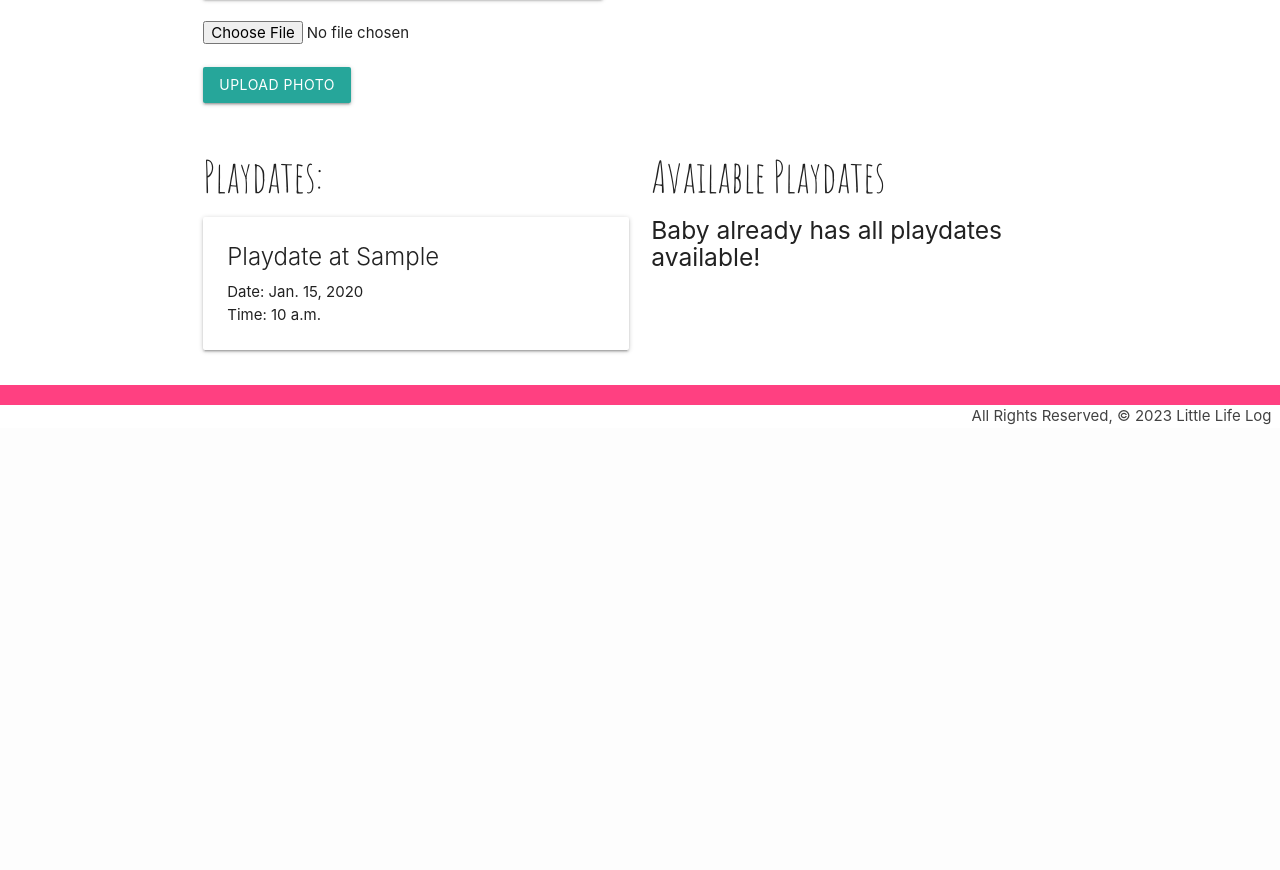
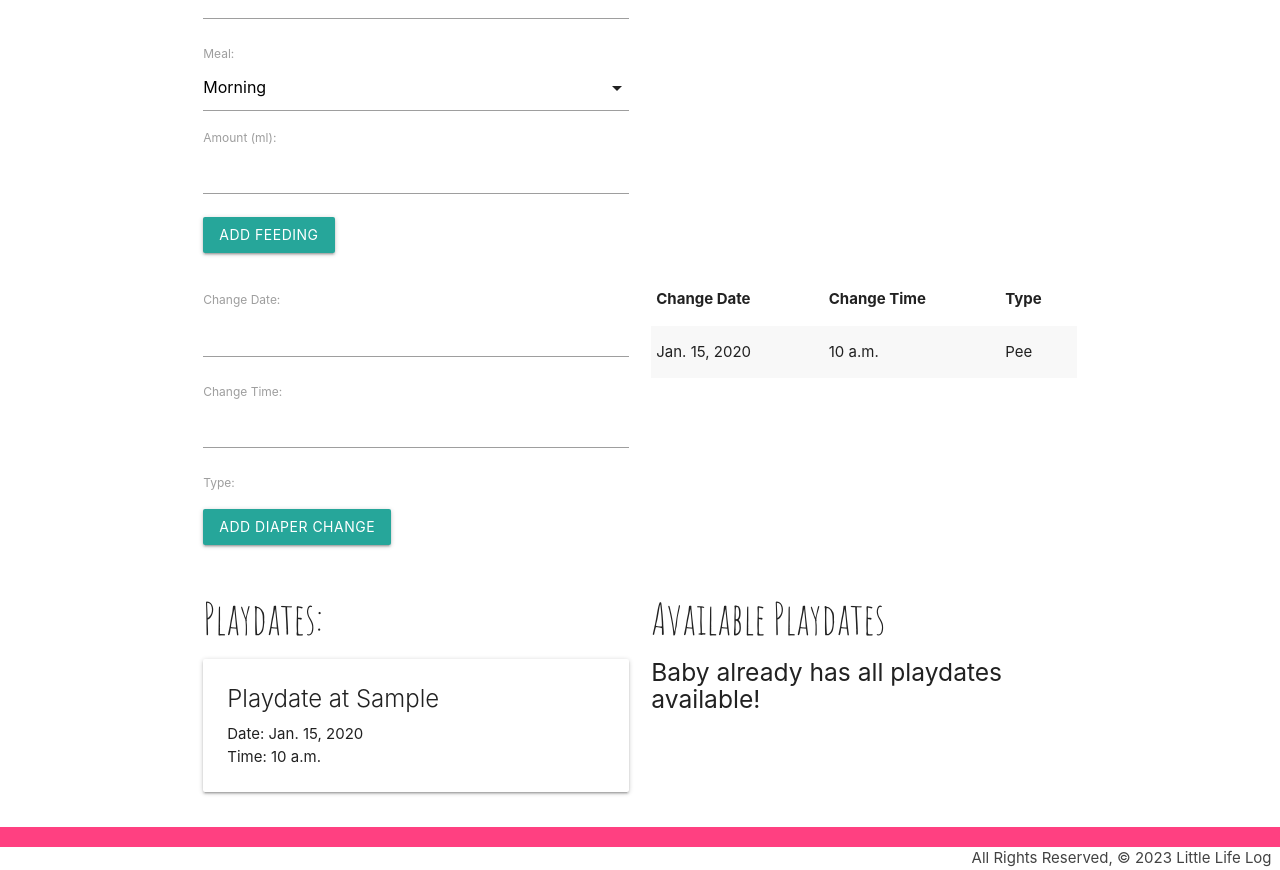
Before and after one commit to bz-888/little-life-log, a Django app: page /babies/1/ in a window 1280 px wide. Shown: the part 651-1521 px from the top of the page. Before the commit the page ends 1076 px from the top, so only its background shows below. Run offline with Django 5.2, Linux system fonts and the light colour scheme; tables that the repository leaves empty hold one stand-in row (values such as "Sample post").

Commit message:
error existing, Henry requested pull request so he can fix

```diff
--- a/main_app/admin.py
+++ b/main_app/admin.py
@@ -1,9 +1,11 @@
 from django.contrib import admin
 
-from .models import Baby, Playdate, Feeding, Photo
+from .models import Baby, Playdate, Feeding, Photo, Diaper, Sleep
 
 # Register your models here.
 admin.site.register(Baby)
 admin.site.register(Playdate)
 admin.site.register(Feeding)
 admin.site.register(Photo)
+admin.site.register(Diaper)
+admin.site.register(Sleep)
--- a/main_app/forms.py
+++ b/main_app/forms.py
@@ -1,7 +1,12 @@
 from django.forms import ModelForm
-from .models import Feeding
+from .models import Feeding, Diaper
 
 class FeedingForm(ModelForm):
 	class Meta:
 		model = Feeding
 		fields = ['date', 'time', 'meal', 'amount']
+
+class DiaperForm(ModelForm):
+    class Meta:
+        model = Diaper
+        fields = ['date', 'time', 'type']
--- a/main_app/models.py
+++ b/main_app/models.py
@@ -60,18 +60,25 @@
 
 
 DIAPERTYPE = (
-   ('#1', "Pee"),
-   ('#2', "Poo"),
+   ('1', "Pee"),
+   ('2', "Poo"),
 )
 
 class Diaper(models.Model):
    date = models.DateField('Change Date')
    time = models.TimeField('Change Time')
    type = models.CharField(
+      max_length=1,
       choices=DIAPERTYPE,
-      default = DIAPERTYPE[0]
+      default = DIAPERTYPE[0][0]
    )
    baby = models.ForeignKey(Baby, on_delete=models.CASCADE)
+
+   def __str__(self):
+      return f"{self.get_diaper_display()} on {self.date}"
+
+   class Meta:
+      ordering = ['-date']
 
 SLEEPTYPE = (
    ('n', 'Nap'),
@@ -83,6 +90,7 @@
    startTime = models.TimeField('Start Time')
    endTime = models.TimeField('End Time')
    type = models.CharField(
+      max_length=1,
       choices=SLEEPTYPE,
-      default=SLEEPTYPE[0],
+      default=SLEEPTYPE[0][0],
    )
--- a/main_app/templates/babies/detail.html
+++ b/main_app/templates/babies/detail.html
@@ -18,6 +18,9 @@
 				<a href="{% url 'baby_delete' baby.id %}">Remove</a>
 			</div>
 		</div>
+	</div>
+	<!-- New Markup Below -->
+	<div class="col s6">
 		{% for photo in baby.photo_set.all %}
 		<img src="{{photo.url}}" alt="baby photo" class="responsive-img card panel">
 		{% empty %}
@@ -31,14 +34,19 @@
 			<button type="submit" class="btn">Upload Photo</button>
 		</form>
 	</div>
-	<!-- New Markup Below -->
+
+</div>
+
+<div class="row">
 	<div class="col s6">
 		<form action="{% url 'add_feeding' baby.id %}" method="POST">
 			{% csrf_token %}
 			{{ feeding_form.as_p }}
 			<button type="submit" class="btn">Add Feeding</button>
 		</form>
+	</div>
 
+	<div class="col s6">
 		<table class="striped">
 			<thead>
 				<tr>
@@ -60,8 +68,40 @@
 			</tbody>
 		</table>
 	</div>
+</div>
 
+
+<div class="row">
+	<div class="col s6">
+		<form action="{% url 'add_change' baby.id %}" method="POST">
+			{% csrf_token %}
+			{{ diaper_form.as_p }}
+			<button type="submit" class="btn">Add Diaper Change</button>
+		</form>
+	</div>
+
+	<div class="col s6">
+		<table class="striped">
+			<thead>
+				<tr>
+					<th>Change Date</th>
+					<th>Change Time</th>
+					<th>Type</th>
+				</tr>
+			</thead>
+			<tbody>
+				{% for diaper in baby.diaper_set.all %}
+				<tr>
+					<td>{{diaper.date}}</td>
+					<td>{{diaper.time}}</td>
+					<td>{{diaper.get_type_display}}</td>
+				</tr>
+				{% endfor %}
+			</tbody>
+		</table>
+	</div>
 </div>
+
 
 <div class="row">
 	<div class="col s6">
--- a/main_app/urls.py
+++ b/main_app/urls.py
@@ -18,5 +18,5 @@
     path('babies/<int:baby_id>/add_feeding', views.add_feeding, name="add_feeding"),
     path('babies/<int:baby_id>/add_photo/', views.add_photo, name='add_photo'),
     path('accounts/signup/', views.signup, name="signup"),
-
+    path('babies/<int:baby_id>/add_change', views.add_change, name='add_change')
 ]
--- a/main_app/views.py
+++ b/main_app/views.py
@@ -4,7 +4,7 @@
 
 
 from .models import Baby, Playdate, Photo
-from .forms import FeedingForm
+from .forms import FeedingForm, DiaperForm
 from django.contrib.auth import login
 from django.contrib.auth.forms import UserCreationForm
 from django.contrib.auth.decorators import login_required
@@ -121,7 +121,12 @@
     id_list= baby.playdate.all().values_list('id')
     playdates_baby_doesnt_have = Playdate.objects.exclude(id__in=id_list)
     feeding_form = FeedingForm()
-    return render(request, 'babies/detail.html', {'baby': baby, 'feeding_form': feeding_form, 'playdates': playdates_baby_doesnt_have})
+    diaper_form = DiaperForm()
+    return render(request, 'babies/detail.html', {
+        'baby': baby,
+        'feeding_form': feeding_form,
+        'diaper_form': diaper_form,
+        'playdates': playdates_baby_doesnt_have})
 
 #===ADD FEEDING FUNCTION===
 def add_feeding(request, baby_id):
@@ -131,3 +136,12 @@
         new_feeding.baby_id = baby_id
         new_feeding.save()
     return redirect('detail', baby_id=baby_id)
+
+#===ADD DIAPER CHANGE FUNCTION===
+def add_change(request, baby_id):
+    form = DiaperForm(request.POST)
+    if form.is_valid():
+        new_change = form.save(commit=False)
+        new_change.baby_id = baby_id
+        new_change.save()
+    return redirect('detail', baby_id=baby_id)
```
Also changed, not shown: main_app/migrations/0005_sleep_diaper.py (added).
